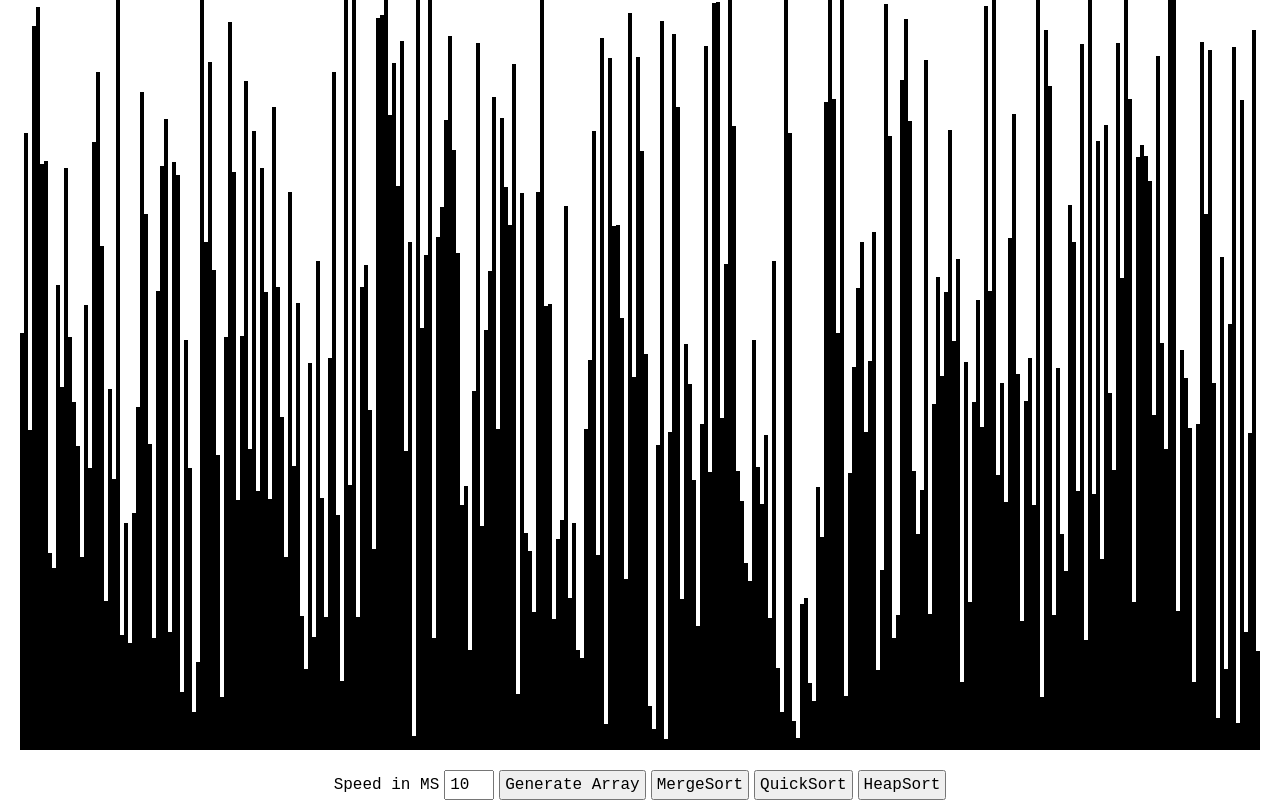
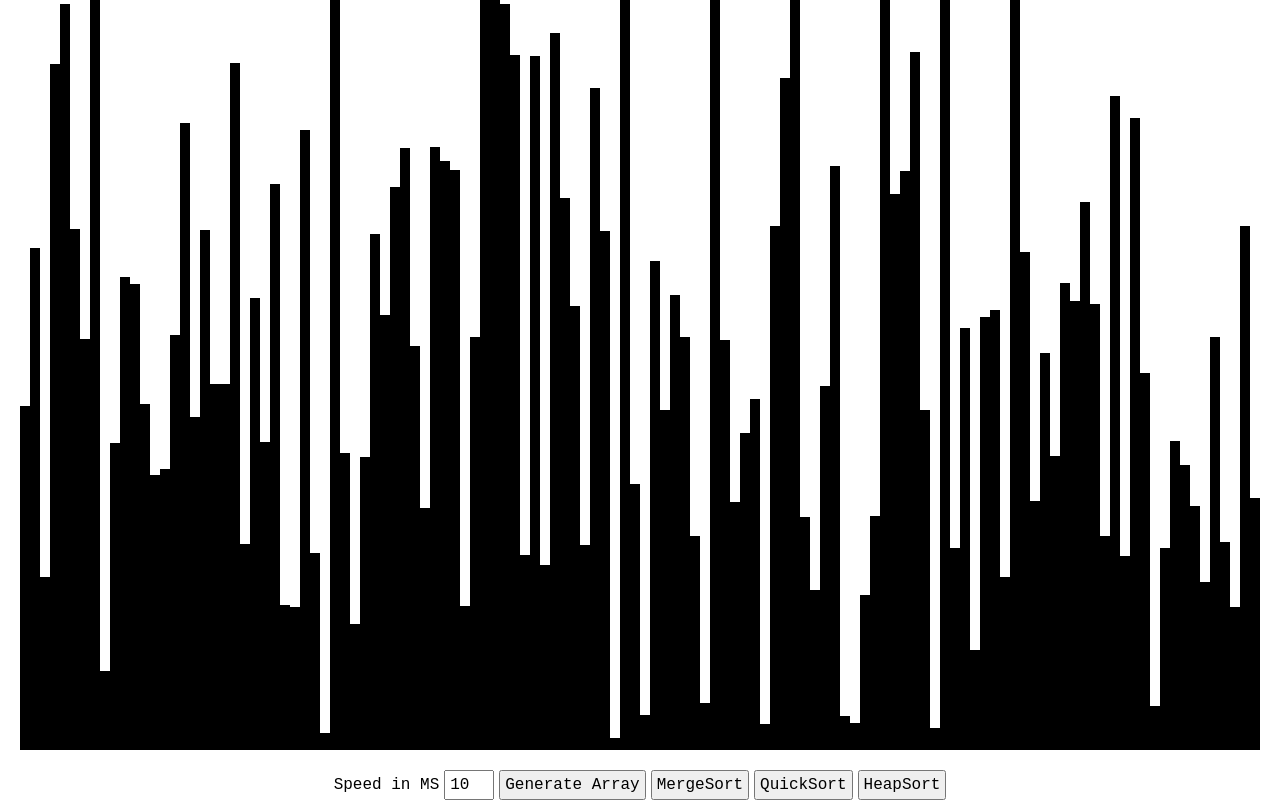
Before and after one commit to mhashemm/sorting-visualizer, a React (Create React App) app: page / in a window 1280 px wide. Built offline with nearby package versions, Linux system fonts and the light colour scheme.

Commit message:
animation

```diff
--- a/src/App.css
+++ b/src/App.css
@@ -13,6 +13,10 @@
   min-height: 90vh;
 }
 
+.line {
+  transition: height 200ms;
+}
+
 input {
   width: 50px;
 }
--- a/src/Visualizer.tsx
+++ b/src/Visualizer.tsx
@@ -9,7 +9,7 @@ export interface VisualizerProps {}
 const MAIN_COLOR = 'black';
 const COLOR = 'red';
 const SWAP_COLOR = 'yellow';
-const LINE_WIDTH = 4;
+const LINE_WIDTH = 10;
 
 const randomInteger = (min: number, max: number) => {
   return Math.floor(Math.random() * (max - min + 1)) + min;
```
